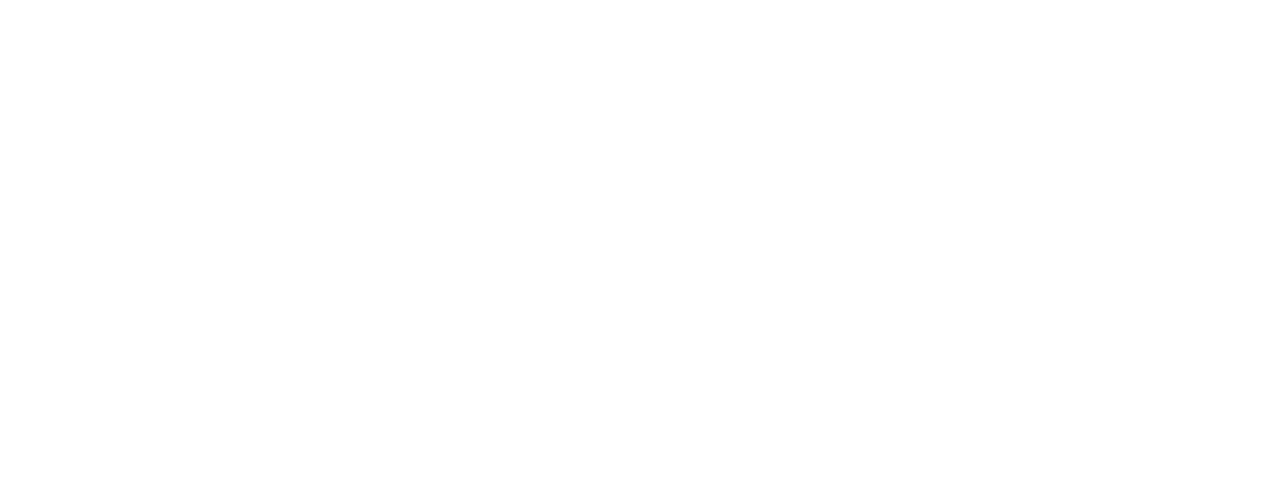
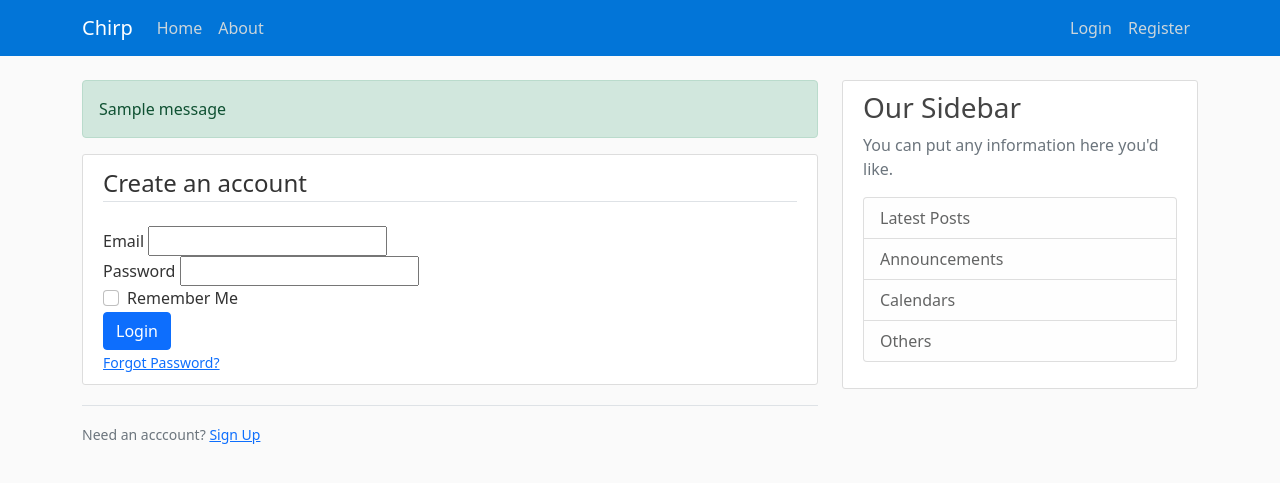
Before and after one commit to beingdam/chirp, a Flask app: page /login in a window 1280 px wide. Before the commit the part shown is empty. Shown: the top 483 px of the page. Run offline with Flask 3, Linux system fonts and the light colour scheme; one stand-in notice (Sample message) is shown.

Commit message:
form validation

```diff
--- a/chirp.py
+++ b/chirp.py
@@ -1,4 +1,4 @@
-from flask import Flask, render_template, url_for
+from flask import Flask, render_template, url_for, flash, redirect
 from forms import RegistrationForm, LoginForm
 app = Flask(__name__)
 
@@ -28,14 +28,23 @@ def home():
 def about():
     return render_template('about.html', title='About')
 
-@app.route("/register")
+@app.route("/register", methods=['GET', 'POST'])
 def register():
     form = RegistrationForm()
+    if form.validate_on_submit():
+        flash(f'Account created for {form.username.data}!', 'success')
+        return redirect(url_for('home'))
     return render_template('register.html', title='Register', form=form)
 
-@app.route("/login")
+@app.route("/login", methods=['GET', 'POST'])
 def login():
     form = LoginForm()
+    if form.validate_on_submit():
+        if form.email.data == 'admin@chirp.in' and form.password.data == 'password':
+            flash('You have been loged in successfully!', 'success')
+            return redirect(url_for('home'))
+        else:
+            flash('Login failed. Email or password invalid!', 'danger')
     return render_template('login.html', title='Login', form=form)
 
 if __name__ == '__main__':
--- a/forms.py
+++ b/forms.py
@@ -3,7 +3,7 @@ from wtforms import StringField, PasswordField, SubmitField, BooleanField
 from wtforms.validators import DataRequired, Length, Email, EqualTo
 
 class RegistrationForm(FlaskForm):
-    username = StringField('Username', validators=[DataRequired(), Length(min=2, max=20)])
+    username = StringField('Username', validators=[DataRequired(), Length(min=3, max=20)])
     email = StringField('Email', validators=[DataRequired(), Email()])
     password = PasswordField('Password', validators=[DataRequired()])
     confirm_password = PasswordField('Confirm Password', validators=[DataRequired(), EqualTo('password')])
--- a/templates/layout.html
+++ b/templates/layout.html
@@ -18,7 +18,7 @@
    </head>
    <body>
       <header class="site-header">
-         <nav class="navbar navbar-expand-md navbar-dark fixed-top" style="background-color: hsl(226, 100%, 43%);">
+         <nav class="navbar navbar-expand-md navbar-dark fixed-top" style="background-color: #0275d8;">
             <div class="container">
                <a class="navbar-brand mr-4" href="/">Chirp</a>
                <button class="navbar-toggler" type="button" data-toggle="collapse" data-target="#navbarToggle" aria-controls="navbarToggle" aria-expanded="false" aria-label="Toggle navigation">
@@ -26,13 +26,13 @@
                </button>
                <div class="collapse navbar-collapse" id="navbarToggle">
                   <div class="navbar-nav me-auto">
-                     <a class="nav-item nav-link" href="/">Home</a>
-                     <a class="nav-item nav-link" href="/about">About</a>
+                     <a class="nav-item nav-link" href="{{ url_for('home') }}">Home</a>
+                     <a class="nav-item nav-link" href="{{ url_for('about') }}">About</a>
                   </div>
                   <!-- Navbar Right Side -->
                   <div class="navbar-nav">
-                     <a class="nav-item nav-link" href="/login">Login</a>
-                     <a class="nav-item nav-link" href="/register">Register</a>
+                     <a class="nav-item nav-link" href="{{ url_for('login') }}">Login</a>
+                     <a class="nav-item nav-link" href="{{ url_for('register') }}">Register</a>
                   </div>
                </div>
             </div>
@@ -42,6 +42,15 @@
       <main role="main" class="container">
         <div class="row">
           <div class="col-md-8">
+            {% with messages = get_flashed_messages(with_categories=true) %}
+                {% if messages %}
+                    {% for category, message in messages %}
+                        <div class="alert alert-{{ category }}">
+                            {{ message }}
+                        </div>
+                    {% endfor %}
+                {% endif %}
+            {% endwith %}
             {% block content %}{% endblock %}
           </div>
           <div class="col-md-4">
--- a/templates/login.html
+++ b/templates/login.html
@@ -0,0 +1,52 @@
+{% extends "layout.html" %}
+{% block content %}
+    <div class="content-section">
+        <form method="POST" action="">
+            {{ form.hidden_tag() }}
+            <fieldset class="form-group">
+                <legend class="border-bottom mb-4">Create an account</legend>
+                <div class="form-group">
+                    {{ form.email.label(class="form-contol-label") }}
+                    {% if form.email.errors %}
+                        {{ form.email(class="form-contol form-contol-lg is-invalid") }}
+                        <div class="invalid-feedback">
+                            {% for error in form.email.errors %}
+                                <span>{{ error }}</span>
+                            {% endfor %}
+                        </div>
+                    {% else %}
+                        {{ form.email(class="form-contol form-contol-lg") }}
+                    {% endif %}
+                </div>
+                <div class="form-group">
+                    {{ form.password.label(class="form-contol-label") }}
+                    {% if form.password.errors %}
+                        {{ form.password(class="form-contol form-contol-lg is-invalid") }}
+                        <div class="invalid-feedback">
+                            {% for error in form.password.errors %}
+                                <span>{{ error }}</span>
+                            {% endfor %}
+                        </div>
+                    {% else %}
+                        {{ form.password(class="form-contol form-contol-lg") }}
+                    {% endif %}
+                </div>
+                <div class="form-check">
+                    {{ form.remember(class="form-check-input") }}
+                    {{ form.remember.label(class="form-check-label") }}
+                </div>
+            </fieldset>
+            <div class="form-group">
+                {{ form.submit(class="btn btn-primary") }}
+            </div>
+            <small class="text-muted ml-2">
+                <a href="#">Forgot Password?</a>
+            </small>
+        </form>
+    </div>
+    <div class="border-top pt-3">
+        <small class="text-muted">
+            Need an acccount? <a href="{{ url_for('register') }}" class="ml-2">Sign Up</a>
+        </small>
+    </div>
+{% endblock content %}
```
Also changed, not shown: templates/register.html (+41 -5 lines).
